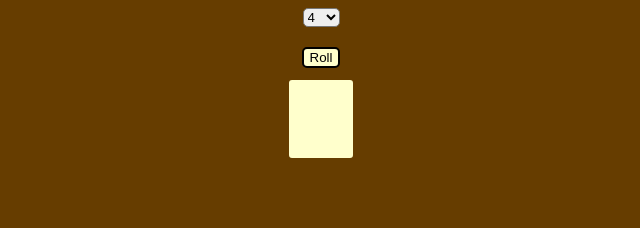
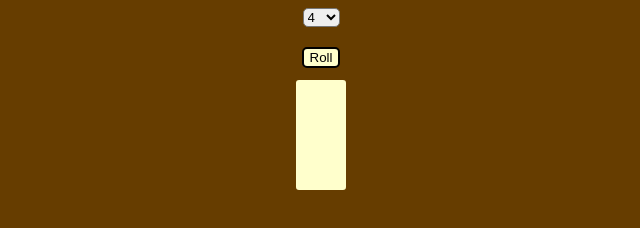
Before and after one commit to mariechirico/Roller, a plain HTML site: page index.html in a window 1280 px wide. Shown: the part 198-426 px from the top of the page, without its empty margins (319-959 px from the left). Drawn offline with Linux system fonts and the light colour scheme.

```diff
--- a/css.css
+++ b/css.css
@@ -23,10 +23,11 @@ img{
     border-radius: 5px;
     border-style: solid;
     border-width: 2px;
-    width: 5%;
-    height: 10%;
+    width: 50px;
+    height: 100px;
     margin-left: auto;
     margin-right: auto;
     color: #663d00;
     text-align: center;
+    padding-top: 10px;
 }
```
